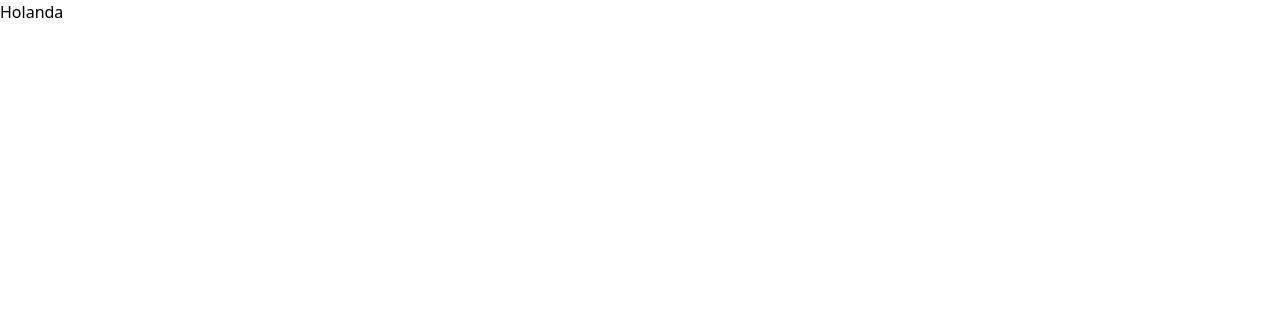
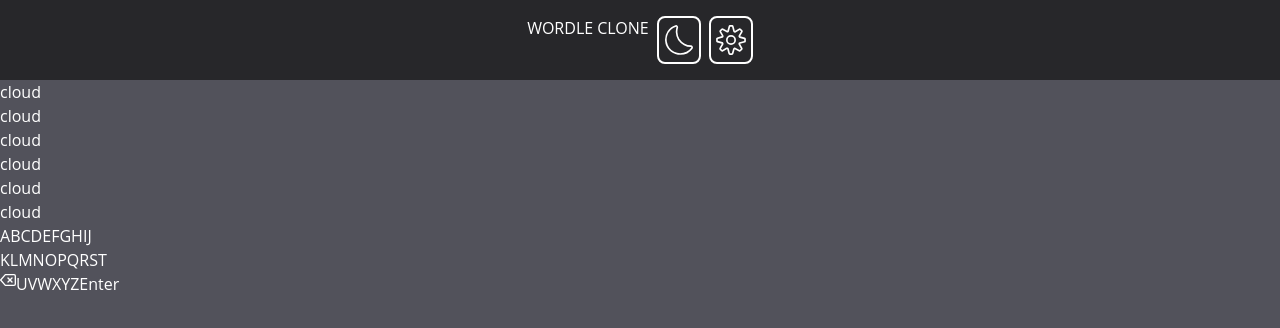
Before and after one commit to Markucho18/wordle-react-ts, a React (Vite) app: page / in a window 1280 px wide. Shown: the top 328 px of the page. Built offline with nearby package versions, Linux system fonts and the light colour scheme.

Commit message:
generar palabra, gameStatus, componentes; tablero, teclado, fila(prototipo)

```diff
--- a/index.html
+++ b/index.html
@@ -1,5 +1,5 @@
 <!doctype html>
-<html lang="en">
+<html lang="en" class="dark">
   <head>
     <meta charset="UTF-8" />
     <link rel="icon" type="image/svg+xml" href="/vite.svg" />
--- a/package.json
+++ b/package.json
@@ -11,7 +11,8 @@
   },
   "dependencies": {
     "react": "^18.3.1",
-    "react-dom": "^18.3.1"
+    "react-dom": "^18.3.1",
+    "react-icons": "^5.3.0"
   },
   "devDependencies": {
     "@eslint/js": "^9.11.1",
--- a/src/App.tsx
+++ b/src/App.tsx
@@ -1,7 +1,43 @@
+import { useState } from "react"
+import Header from "./assets/components/Header"
+import Board from "./assets/components/Board"
+import Keyboard from "./assets/components/Keyboard"
+import { getWord } from "./assets/utils/getWord"
+
+type GameStatus = "notPlaying" | "playing" | "won" | "lost"
+
 const App: React.FC = () =>{
+
+  const [gameStatus, setGameStatus] = useState<GameStatus>("notPlaying")
+
+  const [wordLength, setWordLength] = useState(5)
+
+  const [word, setWord] = useState(getWord(wordLength))
+
+  const [currentWord, setCurrentWord] = useState([])
+
+  const restartGame = () => {
+    setGameStatus("notPlaying")
+    setWord(getWord(wordLength))
+  }
+
+  const toggleTheme = () => {
+    let htmlElement = document.documentElement
+    htmlElement.classList.toggle("dark")
+  }
+
   return (
-    <div>
-      <p>Holanda</p>
+    <div className="w-full h-screen flex flex-col dark:bg-zinc-600">
+      <Header
+        wordLength={wordLength}
+        handleLength={setWordLength}
+        toggleTheme={toggleTheme}
+      />
+      <Board
+        word={word}
+        wordLength={wordLength}
+      />
+      <Keyboard />
     </div>
   )
 }
--- /dev/null
+++ b/src/assets/components/Board.tsx
@@ -0,0 +1,31 @@
+interface BoardProps{
+  word: string
+  wordLength: number
+}
+
+const Board: React.FC<BoardProps> = ({ word, wordLength }) => {
+
+
+
+  return (
+    <div className="dark:text-white">
+      {Array.from({length: 6}).map((_, i)=>(
+        <div
+          key={i}
+          className="flex"
+        >
+          {Array.from({length: wordLength}).map((_, i)=>(
+            <div
+              key={i}
+              className="flex"
+            >
+              {word[i]}
+            </div>
+          ))}
+        </div>
+      ))}
+    </div>
+  )
+}
+
+export default Board
--- /dev/null
+++ b/src/assets/components/Header.tsx
@@ -0,0 +1,68 @@
+import { useState, useEffect } from "react"
+import { CiDark } from "react-icons/ci";
+import { CiSettings } from "react-icons/ci";
+
+interface HeaderProps {
+  wordLength: number
+  handleLength: React.Dispatch<React.SetStateAction<number>>
+  toggleTheme: () => void
+}
+
+const Header: React.FC<HeaderProps> = ({ wordLength, handleLength, toggleTheme}) => {
+
+  const [newLength, setNewLength] = useState(wordLength)
+
+  const [menuDisplay, setMenuDisplay] = useState(false)
+  const toggleMenuDisplay = () => setMenuDisplay(prev => !prev)
+
+  useEffect(()=>{
+    if(wordLength !== newLength){
+      handleLength(newLength)
+    }
+    console.log("newLength ha cambiado")
+  },[newLength])
+
+  return (
+    <header className="flex w-full bg-blue-300 dark:bg-zinc-800 dark:text-white py-4 justify-center gap-2">
+      <h1>WORDLE CLONE</h1>
+      <button
+        className=" border-2 border-white rounded-lg"
+        onClick={toggleTheme}
+      >
+        <CiDark className="size-10"/>
+      </button>
+      <div className="relative">
+        <button
+          className="size-full border-2 border-white rounded-lg"
+          onClick={toggleMenuDisplay}
+        >
+          <CiSettings className="size-10"/>
+        </button>
+        {menuDisplay && (
+          <div className="absolute flex gap-2">
+            <button
+              className="rounded-md bg-green-600 hover:bg-green-700 text-white size-8"
+             onClick={() => setNewLength(4)}
+            >
+              4
+            </button>
+            <button
+              className="rounded-md bg-green-600 hover:bg-green-700 text-white size-8"
+             onClick={() => setNewLength(5)}
+            >
+              5
+            </button>
+            <button
+              className="rounded-md bg-green-600 hover:bg-green-700 text-white size-8"
+             onClick={() => setNewLength(6)}
+            >
+              6
+            </button>
+          </div>
+        )}
+        </div>
+    </header>
+  )
+}
+
+export default Header
--- /dev/null
+++ b/src/assets/components/Keyboard.tsx
@@ -0,0 +1,58 @@
+import { useState, useEffect } from "react";
+import { FiDelete } from "react-icons/fi";
+
+const alphabet = ['A', 'B', 'C', 'D', 'E', 'F', 'G', 'H', 'I', 'J', 'K', 'L', 'M', 'N', 'O', 'P', 'Q', 'R', 'S', 'T', 'U', 'V', 'W', 'X', 'Y', 'Z']
+
+const Keyboard: React.FC = () => {
+
+  const handleKeyDown = (e:KeyboardEvent) => {
+    const key = e.key
+    if(alphabet.includes(key.toUpperCase()) || key == "Backspace" || key == "Enter"){
+      console.log(key)
+    }
+  }
+
+  useEffect(()=>{
+    document.addEventListener("keydown", (e) => handleKeyDown(e))
+  },[])
+
+  return (
+    <div className="dark:text-white">
+      <div className="flex">
+        {alphabet.slice(0, 10).map((letter , i)=>(
+          <div
+            key={i}
+          >
+            {letter}
+          </div>
+        ))}
+      </div>
+      <div className="flex">
+        {alphabet.slice(10, 20).map((letter , i)=>(
+          <div
+            key={i}
+          >
+            {letter}
+          </div>
+        ))}
+      </div>
+      <div className="flex">
+        <div>
+          <FiDelete />
+        </div>
+        {alphabet.slice(20, 27).map((letter , i)=>(
+          <div
+            key={i}
+          >
+            {letter}
+          </div>
+        ))}
+        <div>
+          Enter
+        </div>
+      </div>
+    </div>
+  )
+}
+
+export default Keyboard
--- /dev/null
+++ b/src/assets/components/Row.tsx
@@ -0,0 +1,20 @@
+interface RowProps{
+  letters: string[]
+}
+
+const Row:React.FC<RowProps> = ({ letters }) => {
+  return (
+    <ul className="flex">
+      {letters.map((letter, i)=>(
+        <li
+          key={i}
+          className="p-2"
+        >
+          {letter}
+        </li>
+      ))}
+    </ul>
+  )
+}
+
+export default Row
--- /dev/null
+++ b/src/assets/utils/getWord.ts
@@ -0,0 +1,33 @@
+
+const words = [
+  //4 length words
+  [
+    "book", "desk", "lamp", "ship", "bike", "wolf", "fish", "door", "fire",
+    "tree", "snow", "wind", "rock", "milk", "hand", "moon", "sand", "bear",
+    "frog", "star", "rain", "coin", "rope", "gift", "home", "time", "leaf",
+    "fork", "shoe", "cake"
+  ],
+  //5 length words
+  [
+    "apple", "brick", "chair", "beach", "dance", "flame", "grape", "horse",
+    "light", "music", "peace", "quill", "stone", "water", "table", "cloud",
+    "dress", "eagle", "fruit", "glass", "heart", "knife", "lemon", "magic",
+    "night", "piano", "queen", "river", "sheep", "tiger"
+  ],
+  //6 length words
+  [
+    "animal", "bottle", "canvas", "dancer", "effort", "gadget", "hunter",
+    "island", "jungle", "kitchen", "laptop", "magnet", "nature", "orange",
+    "pencil", "quartz", "rocket", "sandal", "tiger", "unique", "vessel",
+    "wallet", "xenons", "yellow", "zodiac", "attack", "beauty", "choice",
+    "distant", "flower", "guitar"
+  ],
+]
+
+export const getWord = (length: number) => {
+  const minWordLength = words[0][0].length
+  const index = length - minWordLength
+  const wordsArray = words[index];
+  const randomIndex = Math.floor(Math.random() * wordsArray.length);
+  return wordsArray[randomIndex];
+}
--- a/src/index.css
+++ b/src/index.css
@@ -1,3 +1,13 @@
 @tailwind base;
 @tailwind components;
 @tailwind utilities;
+
+@import url('https://fonts.googleapis.com/css2?family=Fredoka:wght@300..700&family=Open+Sans:ital,wght@0,300..800;1,300..800&family=Raleway:ital,wght@0,100..900;1,100..900&display=swap');
+
+body{
+  margin: 0;
+  padding: 0;
+  min-height: 100vh;
+  width: 100vw;
+  font-family: "Open Sans", sans-serif;
+}
--- a/tailwind.config.js
+++ b/tailwind.config.js
@@ -1,5 +1,6 @@
 /** @type {import('tailwindcss').Config} */
 export default {
+  darkMode: "class",
   content: [
     "./index.html",
     "./src/**/*.{js,ts,jsx,tsx}",
```
Also changed, not shown: 1 other file (tests, documents, lock files or other folders).
